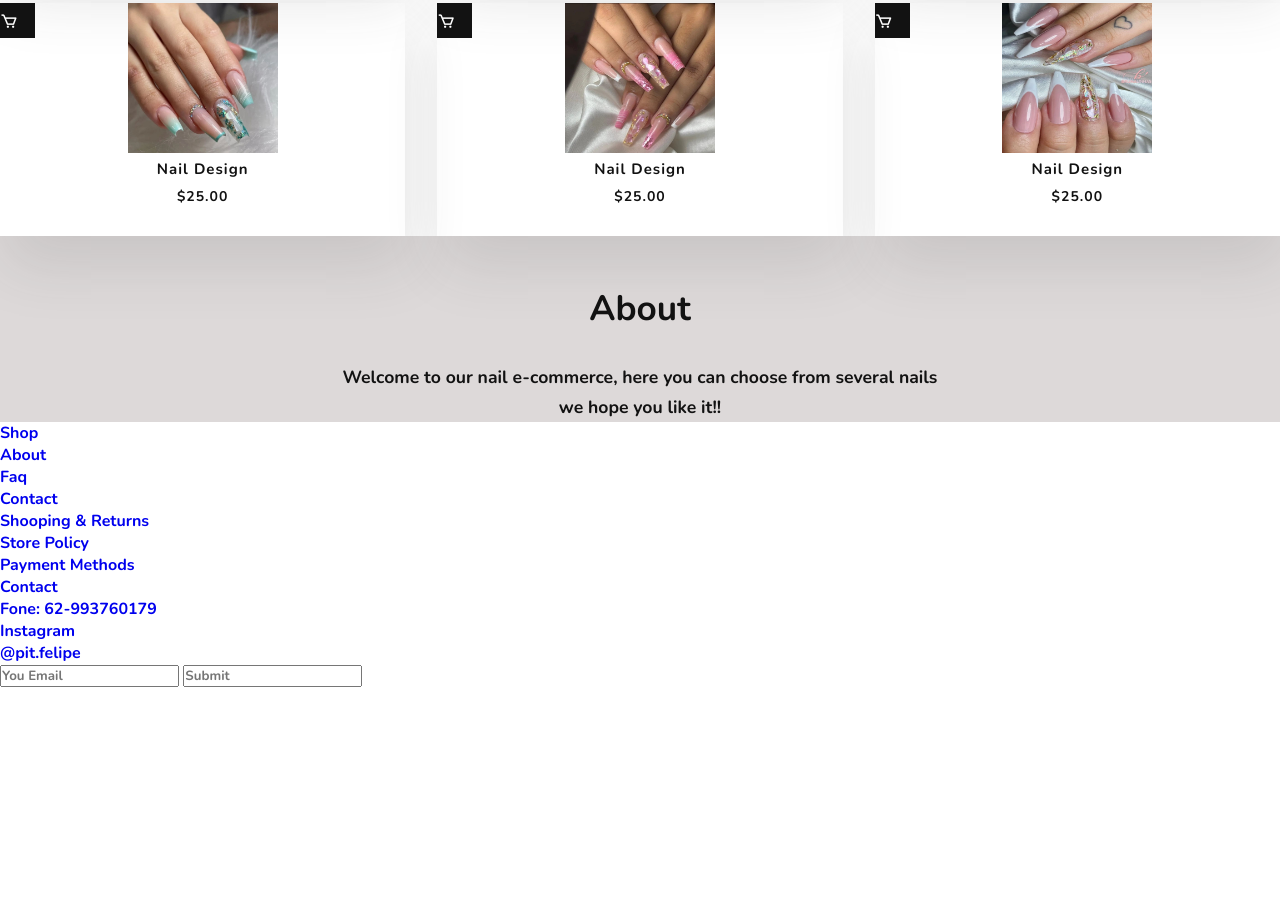
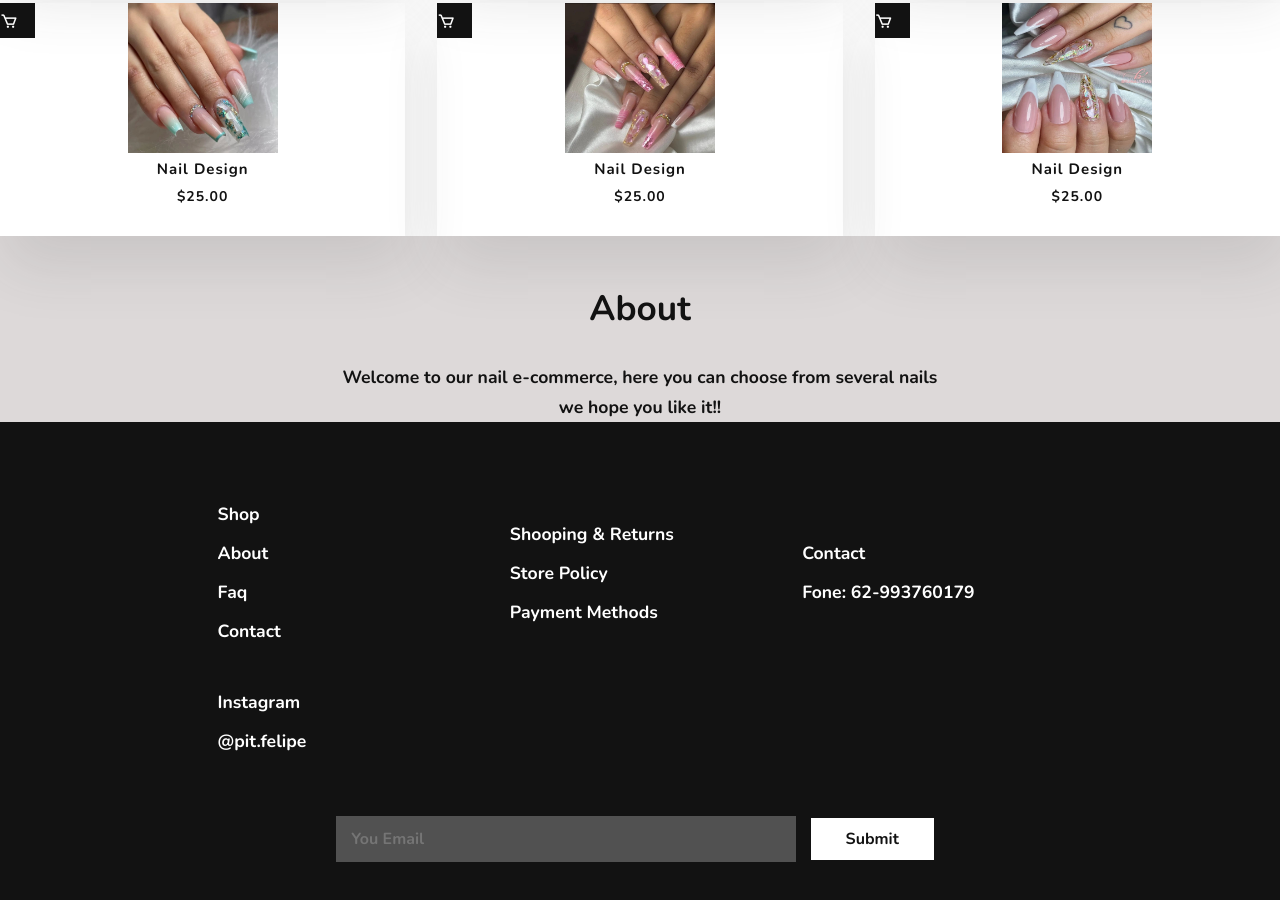
Before and after one commit to FelipPitanga/e-commerce, a plain HTML site: page index.html in a window 1280 px wide. Shown: the part 904-1804 px from the top of the page. Before the commit the page ends 1591 px from the top, so only its background shows below. Drawn offline with nearby package versions, Linux system fonts and the light colour scheme; a web font is replaced by a local one.

Commit message:
final roda pé

```diff
--- a/css/style.css
+++ b/css/style.css
@@ -176,3 +176,60 @@ select {
     color: var(--text-color);
     line-height: 30px;
 }
+
+.contact {
+    padding: 80px 17%;
+    background: var(--text-color);
+}
+
+.main-contact {
+    display: grid;
+    grid-template-columns: repeat(auto-fit, minmax(250px, auto));
+    align-items: center;
+    gap: 2rem;
+    margin-bottom: 3rem;
+}
+
+.contact-content li {
+    margin-bottom: 15px;
+}
+.contact-content li a {
+    display: block;
+    color: var(--bg-color);
+    font-size: var(--p-font);
+    font-weight: 600;
+    transition: all .40s ease;
+}
+
+.contact-content li:hover {
+    transform: translateY(-6px);
+}
+
+.action form {
+    text-align: center;
+}
+
+.action form input[type="email"]  {
+    width: 460px;
+    max-width: 100%;
+    padding: 12px 15px;
+    background: #515151;
+    color: var(--bg-color);
+    border: none;
+    outline: none;
+    margin: 0px 10px 20px 0px;
+    font-size: 16px;
+    font-weight: 600;
+}
+
+.action form input[type="submit"]  {
+    padding: 10px 35px;
+    background: var(--bg-color);
+    color: var(--text-color);
+    border: none;
+    outline: none;
+    margin: 0px 10px 20px 0px;
+    font-size: 16px;
+    font-weight: 600;
+    cursor: pointer;
+}
--- a/index.html
+++ b/index.html
@@ -179,8 +179,8 @@
 
         <div class="action">
             <form>
-                <input tyoe="email" name="email" placeholder="You Email" required>
-                <input tyoe="submit" name="submit" placeholder="Submit" required >
+                <input type="email" name="email" placeholder="You Email" required>
+                <input type="submit" name="submit" placeholder="Submit" required >
             </form>
         </div>
 
```
